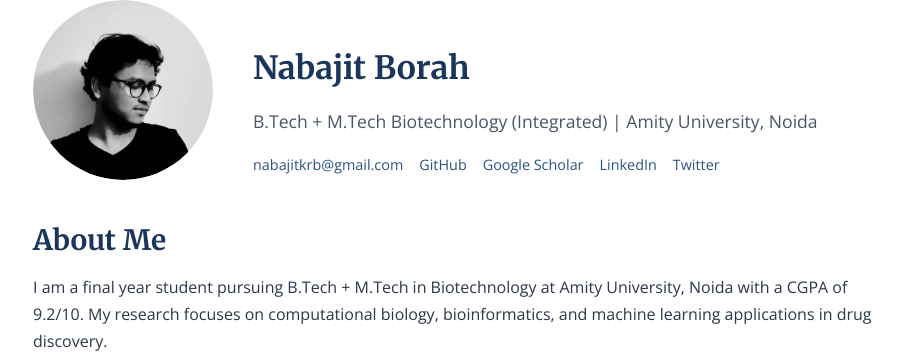
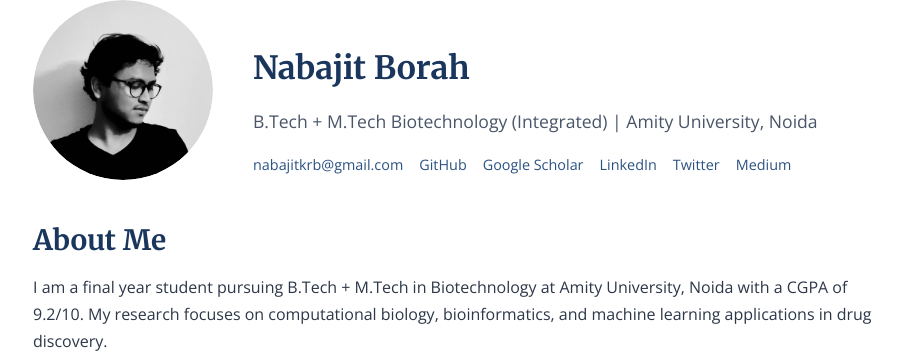
Before and after one commit to basicallynabbo/basicallynabbo.github.io, a Jekyll site: the page built from index.md, in a window 1280 px wide and 900 px high. Shown: the part 246-599 px from the top of the window, without its empty margins (181-1097 px from the left). Built offline with Jekyll 4.4.1, drawn with Linux system fonts in a browser that asks for light colours.

Commit message:
Add Medium blog link
Co-authored-by: Cursor <cursoragent@cursor.com>

```diff
--- a/_config.yml
+++ b/_config.yml
@@ -10,6 +10,7 @@ github: "basicallynabbo"
 google_scholar: "Nabajit Borah"
 linkedin: "nabajit"
 twitter: "TensorTwerker"
+medium: "@nabbo"
 
 # Build settings
 markdown: kramdown
--- a/index.md
+++ b/index.md
@@ -16,6 +16,7 @@ title: Home
       <a href="https://scholar.google.com/citations?user=YEooiOMAAAAJ">Google Scholar</a>
       <a href="https://www.linkedin.com/in/nabajit/">LinkedIn</a>
       <a href="https://x.com/TensorTwerker">Twitter</a>
+      <a href="https://medium.com/@nabbo">Medium</a>
     </div>
   </div>
 </div>
```
